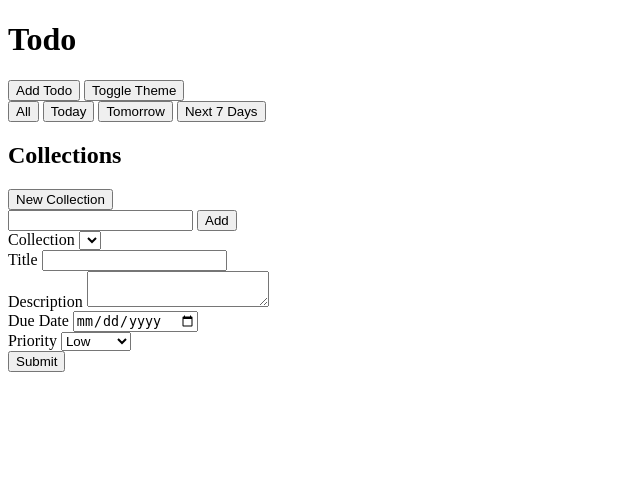
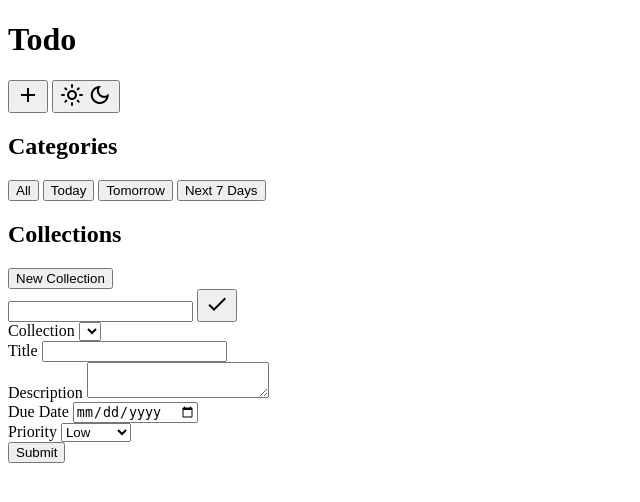
Before and after one commit to peter-abah/todo, a web app: file src/index.html in a window 1280 px wide. Shown: the top 502 px of the page, without its empty margins (0-640 px from the left). Run offline with its HTML, style and script files only (its server is not run), Linux system fonts and the light colour scheme; lists and menus that the app fills with data are empty.

Commit message:
add more styles

```diff
--- a/src/index.html
+++ b/src/index.html
@@ -3,63 +3,81 @@
 <head>
   <meta charset="UTF-8">
   <meta name="viewport" content="width=device-width, initial-scale=1.0">
+  <link rel="preconnect" href="https://fonts.googleapis.com">
+  <link rel="preconnect" href="https://fonts.gstatic.com" crossorigin>
+  <link href="https://fonts.googleapis.com/css2?family=Roboto:wght@400;500;700&display=swap" rel="stylesheet">
+  <link href="https://fonts.googleapis.com/css?family=Material+Icons|Material+Icons+Outlined|Material+Icons+Two+Tone|Material+Icons+Round|Material+Icons+Sharp" rel="stylesheet">
+
   <title>Todo</title>
 </head>
 
 <body>
   <header class="header">
-    <h1 class="brand">Todo</h1>
-    <div class="buttons">
-      <button class="modal__btn-open">Add Todo</button>
-      <button>Toggle Theme</button>
+    <h1 class="header__title">Todo</h1>
+    <div class="header__btns">
+      <button class="header__btn open-modal-btn">
+        <span class="header__icon material-icons-outlined">add</span>
+      </button>
+      <button class="header__btn theme-btn">
+        <span class="header__icon material-icons-outlined">light_mode</span>
+        <span class="header__icon theme-btn__icon--hidden material-icons-outlined">dark_mode</span>
+      </button>
     </div>
   </header>
+
   <div class="main-wrapper">
     <aside class="sidebar">
       <div class="categories">
-        <button class="categories__btn">All</button>
-        <button class="categories__btn">Today</button>
-        <button class="categories__btn">Tomorrow</button>
-        <button class="categories__btn">Next 7 Days</button>
+        <h2 class="sidebar__title">Categories</h2>
+
+        <button class="category">All</button>
+        <button class="category">Today</button>
+        <button class="category">Tomorrow</button>
+        <button class="category">Next 7 Days</button>
       </div>
+
       <div class="collections">
-        <h2>Collections</h2>
-        <button class="collections__btn-add">New Collection</button>
-        <form class="collections__form">
+        <h2 class="sidebar__title">Collections</h2>
+        <div class="collections__wrapper"></div>
+
+        <button class="collections__btn collections__btn-add">New Collection</button>
+        <form class="collections__form collections__form--hidden">
           <input class="collections__form__input" type="text" required>
-          <button type="submit">Add</button>
+          <button type="submit" class="collections__form__submit">
+            <span class="material-icons-outlined">check</span>
+          </button>
         </form>
       </div>
     </aside>
-    <main id="content"></main>
+    <main id="content" class="content"></main>
   </div>
   <footer></footer>
 
-  <div class="modal modal--hidden">
+  <div class="modal">
     <form class="modal__form">
       <div class="modal__form__field">
-        <label for="">Collection</label>
-        <select id="" class="modal__form__input-collection"></select>
+        <label for="modal__form__input-collection" class="modal__form__label">Collection</label>
+        <select class="modal__form__select" id="modal__form__input-collection"></select>
       </div>
 
       <div class="modal__form__field">
-        <label for="">Title</label>
-        <input type="text" class="modal__form__input-title" required>
+        <label for="modal__form__input-title" class="modal__form__label">Title</label>
+        <input type="text" id="modal__form__input-title" class="modal__form__input" required>
       </div>
 
       <div class="modal__form__field">
-        <label for="">Description</label>
-        <textarea class="modal__form__input-description"></textarea>
+        <label for="modal__form__input-description" class="modal__form__label">Description</label>
+        <textarea id="modal__form__input-description" class="modal__form__textarea"></textarea>
       </div>
 
       <div class="modal__form__field">
-        <label for="">Due Date</label>
-        <input type="date" name="" class="modal__form__input-date">
+        <label for="modal__form__input-date" class="modal__form__label">Due Date</label>
+        <input type="date" id="modal__form__input-date" class="modal__form__input-date">
       </div>
 
       <div class="modal__form__field">
-        <label for="">Priority</label>
-        <select class="modal__form__input-priority">
+        <label for="modal__form__input-priority" class="modal__form__label">Priority</label>
+        <select id="modal__form__input-priority" class="modal__form__select">
           <option value="low">Low</option>
           <option value="medium">Medium</option>
           <option value="high">High</option>
--- /dev/null
+++ b/src/scss/components/_content.scss
@@ -0,0 +1,4 @@
+.content {
+  margin-left: 20rem;
+  padding: 1rem;
+}
--- a/src/scss/components/_index.scss
+++ b/src/scss/components/_index.scss
@@ -1,3 +1,4 @@
 @use 'header';
 @use 'sidebar';
+@use 'content';
 @use 'modal';
--- a/src/scss/components/_modal.scss
+++ b/src/scss/components/_modal.scss
@@ -10,7 +10,6 @@
   width: 100%;
   height: 100%;
   padding: 1rem;
-  background-color: var(--primary-color);
 
   &--hidden {
     display: none;
--- a/src/todoCollection.js
+++ b/src/todoCollection.js
@@ -12,7 +12,7 @@
     const todo = Todo(title, description, priority, dueDate, todoId);
 
     todos[todoId] = todo;
-    PubSub.publish(eventTypes.TODO_CREATED, {todo, id: todoId, collection: id});
+    PubSub.publish(eventTypes.TODO_CREATED, {todo, id: todoId, collectionId: id});
   };
 
   const deleteTodo = (msg, {id}) => {
--- a/src/ui/category.js
+++ b/src/ui/category.js
@@ -14,7 +14,7 @@
     PubSub.publish(eventTypes.SHOW_TODOS, {category});
   };
 
-  const categoryBtns = [...document.querySelectorAll('.categories__btn')];
+  const categoryBtns = [...document.querySelectorAll('.category')];
   addEventListeners();
 })();
 
--- a/src/ui/todos.js
+++ b/src/ui/todos.js
@@ -13,8 +13,8 @@
 
     if (data.category) {
       collection = categories[data.category]();
-    } else if (Number.isInteger(data.collection)) {
-      collection = collections[data.collection];
+    } else if (Number.isInteger(data.collectionId)) {
+      collection = collections[data.collectionId];
     } else return;
 
     const todosElem = createTodos(collection);
```
Also changed, not shown: src/scss/base/_base.scss (+13 -0 lines), src/scss/base/_variables.scss (+8 -2 lines), src/scss/components/_header.scss (+45 -0 lines), src/scss/components/_sidebar.scss (+48 -2 lines), src/ui/collection.js (+14 -16 lines), src/ui/modal.js (+14 -10 lines), src/scss/components/_categories.scss (added), 2 other files.
